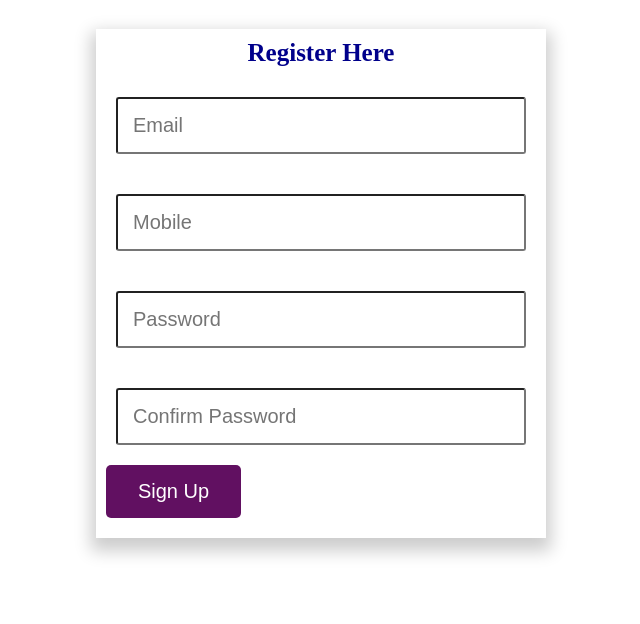
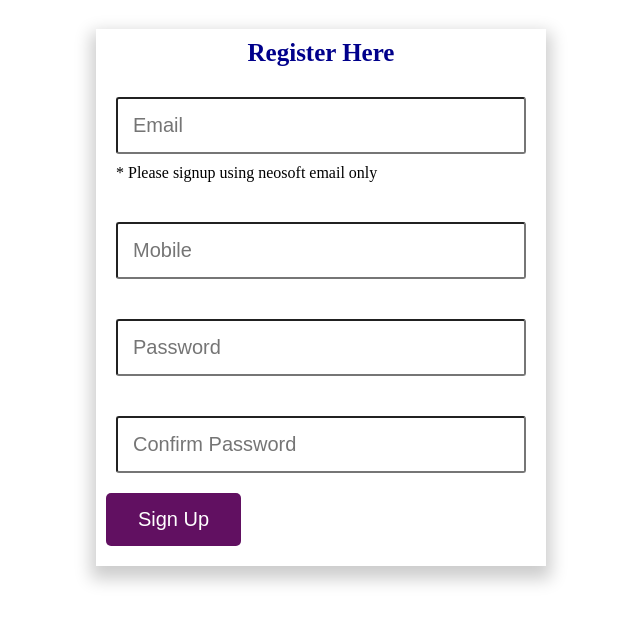
Before and after one commit to narayanareddyChinnapureddy/Registration_Regex, a plain HTML site: page index.html in a window 1280 px wide. Shown: the part 128-752 px from the top of the page, without its empty margins (319-959 px from the left). Drawn offline with Linux system fonts and the light colour scheme.

Commit message:
updated index.html

```diff
--- a/index.html
+++ b/index.html
@@ -19,6 +19,7 @@
 					<!-- <label for="email">Email</label> -->
 					<input id="email" type="email" placeholder="Email" />
 					<span id="emailFeedback"></span>
+					<div id="notice">* Please signup using neosoft email only</div>
 				</div>
 				<div>
 					<!-- <label for="email">Mobile</label> -->
--- a/styles.css
+++ b/styles.css
@@ -31,6 +31,11 @@ div {
 	width: 100%;
 	margin: 0 auto;
 	padding: 20px;
+}
+
+div#notice {
+	padding: 0;
+	margin-top: 10px;
 }
 
 label {
```
